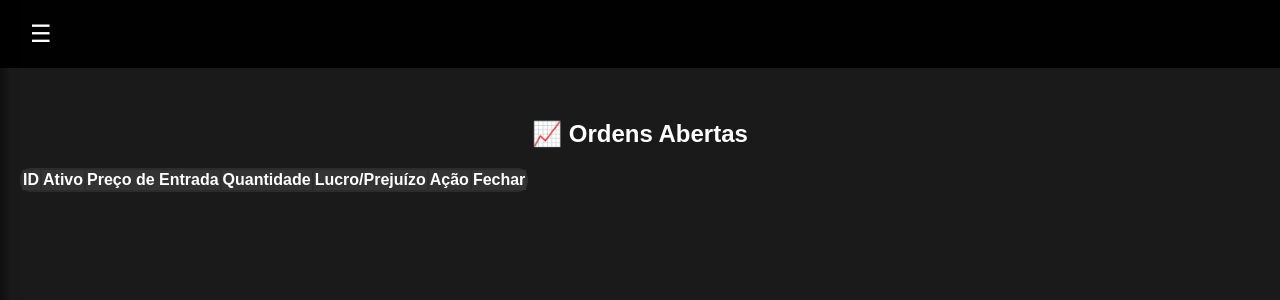
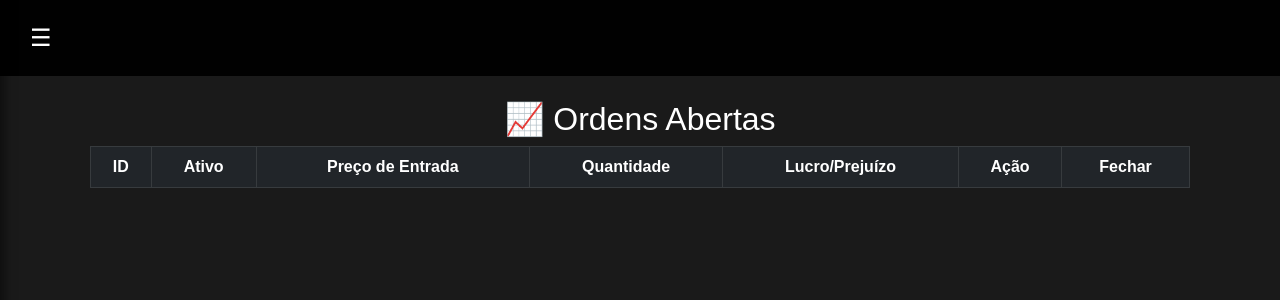
Before and after one commit to RICHTRADER-forex/richtrader.com, a Python web app: template templates/ordens_abertas.html in a window 1280 px wide. Shown: the top 300 px of the page. Run offline with Jinja, Linux system fonts and the light colour scheme; the template is opened without the code that fills it, so the values that code supplies are empty; some libraries are stand-ins or nearby versions.

Commit message:
Correção de paths para GitHub Pages

```diff
--- a/static/js/ordens_abertas.js
+++ b/static/js/ordens_abertas.js
@@ -139,12 +139,6 @@
 /**
  * 🔥 Captura clique no botão "Fechar"
  */
-document.addEventListener("click", function (event) {
-    if (event.target.classList.contains("fechar-ordem")) {
-        const ordemId = event.target.getAttribute("data-id");
-        fecharOrdem(ordemId);
-    }
-});
 document.addEventListener("DOMContentLoaded", function () {
     const menuToggle = document.getElementById("menu-toggle");
     const sidebar = document.getElementById("sidebar");
--- a/templates/ordens_abertas.html
+++ b/templates/ordens_abertas.html
@@ -6,13 +6,19 @@
     <title>Ordens Abertas - RICH TRADER</title>
 
     <!-- Favicon -->
-    <link rel="icon" type="image/png" href="../static/img/Rich_trader.jpeg">
+    <link rel="icon" type="image/png" href="../static/img/favicon.png">
 
-    <!-- CSS -->
-    <link rel="stylesheet" href="../static/css/ordens_abertas.css">
+    <!-- Bootstrap -->
+    <link href="https://cdn.jsdelivr.net/npm/bootstrap@5.3.0/dist/css/bootstrap.min.css" rel="stylesheet">
+
+    <!-- Ícones do Bootstrap -->
+    <link rel="stylesheet" href="https://cdn.jsdelivr.net/npm/bootstrap-icons/font/bootstrap-icons.css">
 
     <!-- SweetAlert2 -->
-    <script src="https://cdn.jsdelivr.net/npm/sweetalert2@11"></script>
+    <link rel="stylesheet" href="https://cdn.jsdelivr.net/npm/sweetalert2@11/dist/sweetalert2.min.css">
+
+    <!-- CSS Personalizado -->
+    <link rel="stylesheet" href="../static/css/ordens_abertas.css">
 </head>
 <body>
 
@@ -59,13 +65,16 @@
         </div>
     </div>
 
-    <!-- 🔥 Bootstrap JS -->
+    <!-- Bootstrap JS -->
     <script src="https://cdn.jsdelivr.net/npm/bootstrap@5.3.0/dist/js/bootstrap.bundle.min.js"></script>
 
-    <!-- 🔥 SweetAlert2 -->
+    <!-- SweetAlert2 -->
     <script src="https://cdn.jsdelivr.net/npm/sweetalert2@11"></script>
 
-    <!-- 🔥 JavaScript do Menu -->
+    <!-- 🔥 WebSockets com Socket.IO -->
+    <script src="https://cdn.socket.io/4.5.4/socket.io.min.js"></script>
+
+    <!-- JS Personalizado -->
     <script src="../static/js/ordens_abertas.js"></script>
 
 </body>
```
